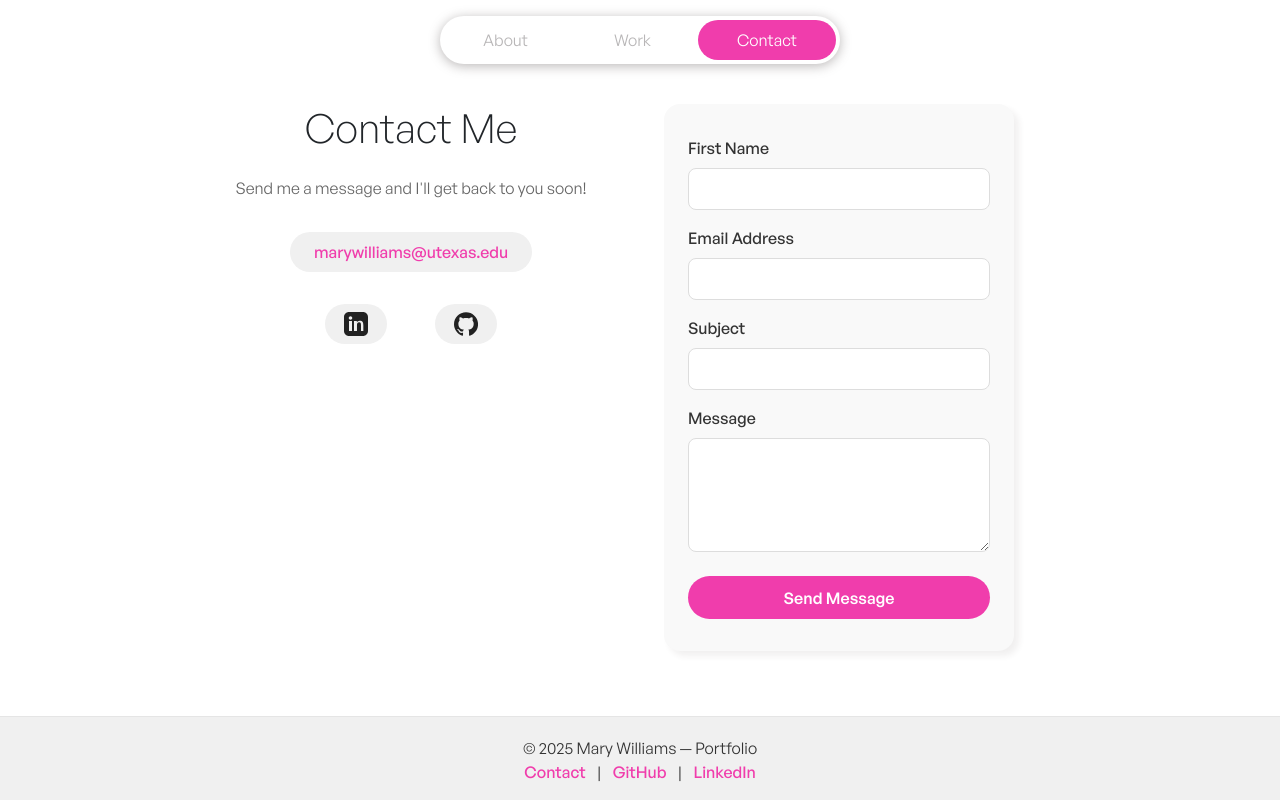
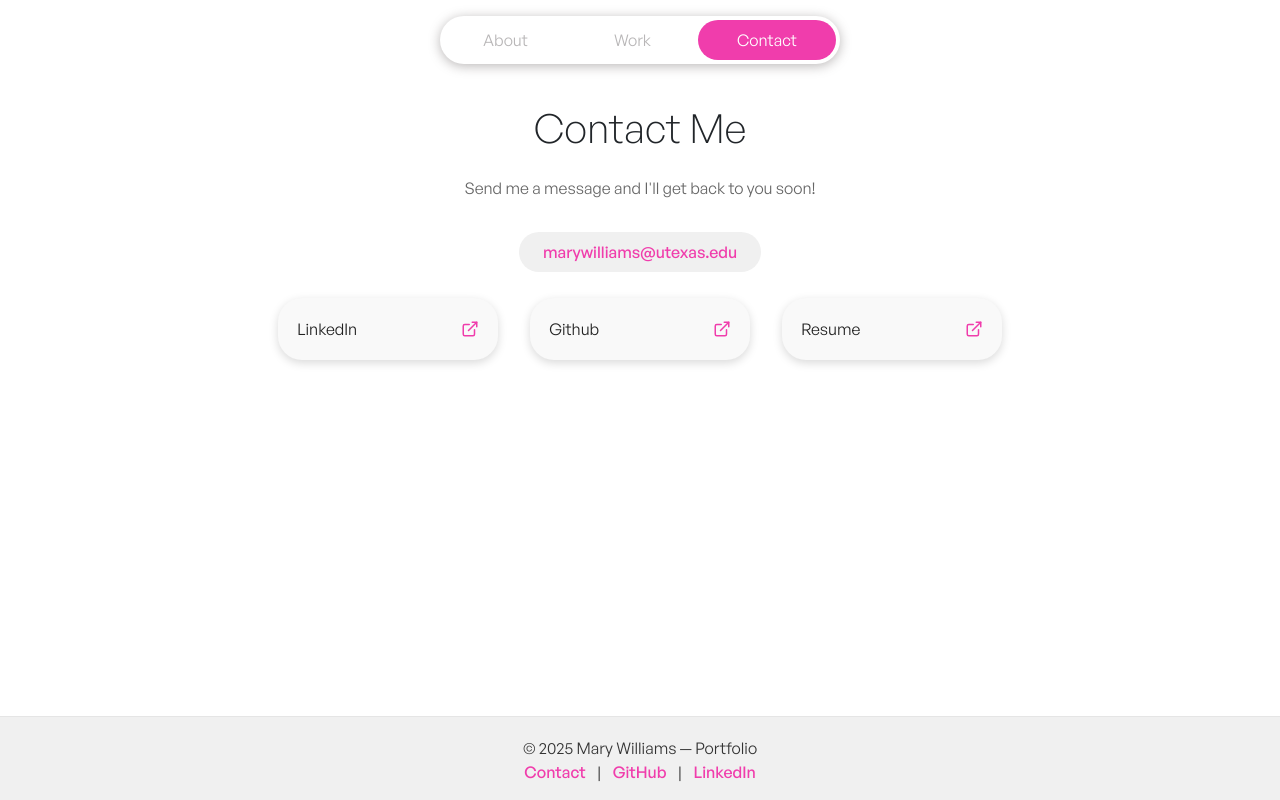
Before and after one commit to mary-williams/marywilliams, a React (Vite) app: page /contact in a window 1280 px wide. Built offline with nearby package versions, Linux system fonts and the light colour scheme; the HTML template or start-up script is replaced by a standard one.

Commit message:
updated contact page

```diff
--- a/src/App.css
+++ b/src/App.css
@@ -25,6 +25,12 @@ body, #root {
   margin-left: 2rem;
 }
 
+.right-col {
+  display: flex;
+  flex-direction: column;
+  margin-right: 2rem;
+}
+
 .app-content {
   flex: 1;
 }
@@ -33,8 +39,6 @@ body, #root {
   width: 35vw;
   max-width: 400px;
   min-width: 100px;
-  margin-right: 2rem;
-  margin-left: auto;
   display: flex;
 }
 
--- a/src/ContactPage.css
+++ b/src/ContactPage.css
@@ -1,3 +1,4 @@
+/* Layout */
 .contact-container {
   width: 100%;
   max-width: 900px;
@@ -16,6 +17,7 @@
   min-width: 200px;
 }
 
+/* Title & Subtext */
 .title {
   text-align: center;
   margin-bottom: 1.5rem;
@@ -27,6 +29,7 @@
   margin-bottom: 2rem;
 }
 
+/* Email Button */
 .Email {
   display: flex;
   justify-content: center;
@@ -45,33 +48,13 @@
   transition: background 0.2s;
 }
 
-/* Social Buttons */
-.Socials {
+/* Info Boxes */
+.info-boxes {
   display: flex;
+  gap: 2rem;
+  flex-wrap: wrap;
   justify-content: center;
-  gap: 2rem;
-  margin-top: 2rem;
-}
-
-.social-btn {
-  display: inline-flex;
-  align-items: center;
-  justify-content: center;
-  background: #f0f0f0;
-  color: #222;
-  border-radius: 1.5rem;
-  padding: 0.5rem 1.2rem;
-  text-decoration: none;
-  font-weight: 600;
-  font-size: 1.5rem;
-  border: none;
-  transition: background 0.2s, color 0.2s;
-  margin: 0 0.5rem;
-}
-
-.social-btn:hover {
-  background: rgb(240, 61, 172);
-  color: #fff;
+  margin-top: 1rem;
 }
 
 /* Contact Form */
@@ -122,7 +105,8 @@
   background: #c92a8f;
 }
 
-@media (max-width: 200px) {
+/* Responsive */
+@media (max-width: 900px) {
   .contact-container {
     gap: 1.5rem;
     padding: 1rem 0.5rem 2rem 0.5rem;
@@ -142,16 +126,17 @@
   .contact-right {
     justify-content: center;
   }
-}
-
-@media (max-width: 700px) {
   .contact-form {
     width: 100%;
     max-width: 100%;
   }
-  .Email button,
-  .social-btn {
+  .Email button {
     width: 100%;
     justify-content: center;
   }
+  .info-boxes {
+    flex-direction: column;
+    align-items: center;
+    gap: 1.5rem;
+  }
 }
--- a/src/ContactPage.jsx
+++ b/src/ContactPage.jsx
@@ -1,11 +1,10 @@
 import './ContactPage.css'
-import { FontAwesomeIcon } from '@fortawesome/react-fontawesome'
-import { faLinkedin, faGithub } from '@fortawesome/free-brands-svg-icons'
+import InfoBox from './InfoBox.jsx'
+import { FiExternalLink } from "react-icons/fi";
 
 function ContactPage() {
   return (
     <div className="contact-container">
-      {/* Left side */}
       <div className="contact-left">
         <div className='title'>
           <h1>Contact Me</h1>
@@ -14,57 +13,58 @@ function ContactPage() {
           <p>Send me a message and I'll get back to you soon!</p>
         </div>
         <div className='Email'>
-          <button>marywilliams@utexas.edu</button>
+          <a
+            href="mailto:marywilliams@utexas.edu"
+            style={{
+              background: "#f0f0f0",
+              color: "rgb(240, 61, 172)",
+              border: "none",
+              borderRadius: "2rem",
+              padding: "0.5rem 1.5rem",
+              fontSize: "1rem",
+              fontWeight: 500,
+              cursor: "pointer",
+              textDecoration: "none",
+              display: "inline-block"
+            }}
+          >
+            marywilliams@utexas.edu
+          </a>
         </div>
-        <div className='Socials'>
+        <div className="info-boxes" style={{ display: 'flex', gap: '2rem', flexWrap: 'wrap', marginTop: '1rem' }}>
+          <InfoBox size="medium">
             <a
               href="https://www.linkedin.com/in/mary-williams-383a6728b"
               target="_blank"
               rel="noopener noreferrer"
-          className="social-btn"
-          aria-label="LinkedIn"
+              style={{ textDecoration: 'none', color: 'inherit', display: 'flex', alignItems: 'center', gap: '0.5rem', justifyContent: 'space-between', width: '100%' }}
             >
-          {/* LinkedIn SVG */}
-          <svg width="24" height="24" fill="currentColor" viewBox="0 0 24 24">
-            <path d="M19 0h-14c-2.761 0-5 2.239-5 5v14c0 2.761 2.239 5 5 5h14c2.761 0 5-2.239 5-5v-14c0-2.761-2.239-5-5-5zm-11 19h-3v-10h3v10zm-1.5-11.268c-.966 0-1.75-.784-1.75-1.75s.784-1.75 1.75-1.75 1.75.784 1.75 1.75-.784 1.75-1.75 1.75zm13.5 11.268h-3v-5.604c0-1.337-.025-3.063-1.868-3.063-1.868 0-2.154 1.459-2.154 2.967v5.7h-3v-10h2.881v1.367h.041c.401-.761 1.379-1.563 2.841-1.563 3.039 0 3.6 2.001 3.6 4.601v5.595z"/>
-          </svg>
+              LinkedIn
+              <FiExternalLink style={{ color: "rgb(240, 61, 172)" }} size={18} />
             </a>
+          </InfoBox>
+          <InfoBox size="medium">
             <a
               href="https://github.com/mary-williams"
               target="_blank"
               rel="noopener noreferrer"
-          className="social-btn"
-          aria-label="GitHub"
+              style={{ textDecoration: 'none', color: 'inherit', display: 'flex', alignItems: 'center', gap: '0.5rem', justifyContent: 'space-between', width: '100%' }}
             >
-          {/* GitHub SVG */}
-          <svg width="24" height="24" fill="currentColor" viewBox="0 0 24 24">
-            <path d="M12 .297c-6.63 0-12 5.373-12 12 0 5.303 3.438 9.8 8.205 11.387.6.113.82-.258.82-.577v-2.234c-3.338.726-4.033-1.416-4.033-1.416-.546-1.387-1.333-1.756-1.333-1.756-1.089-.745.084-.729.084-.729 1.205.084 1.84 1.236 1.84 1.236 1.07 1.834 2.809 1.304 3.495.997.108-.775.418-1.305.762-1.605-2.665-.305-5.466-1.334-5.466-5.93 0-1.31.469-2.381 1.236-3.221-.124-.303-.535-1.523.117-3.176 0 0 1.008-.322 3.301 1.23.957-.266 1.983-.399 3.003-.404 1.02.005 2.047.138 3.006.404 2.291-1.553 3.297-1.23 3.297-1.23.653 1.653.242 2.873.118 3.176.77.84 1.235 1.911 1.235 3.221 0 4.609-2.803 5.624-5.475 5.921.43.371.823 1.102.823 2.222v3.293c0 .322.218.694.825.576 4.765-1.589 8.199-6.086 8.199-11.386 0-6.627-5.373-12-12-12z"/>
-          </svg>
+              Github
+              <FiExternalLink style={{ color: "rgb(240, 61, 172)" }} size={18} />
             </a>
+          </InfoBox>
+          <InfoBox size="medium">
+            <a
+              href="/Mary_Williams_Resume.pdf"
+              download
+              style={{ textDecoration: 'none', color: 'inherit', display: 'flex', alignItems: 'center', gap: '0.5rem', justifyContent: 'space-between', width: '100%' }}
+            >
+              Resume
+              <FiExternalLink style={{ color: "rgb(240, 61, 172)" }} size={18} />
+            </a>
+          </InfoBox>
         </div>
-      </div>
-
-      {/* Right side */}
-      <div className="contact-right">
-        <form className='contact-form'>
-          <label>
-            First Name
-            <input type="text" name="firstName" required />
-          </label>
-          <label>
-            Email Address
-            <input type="email" name="email" required />
-          </label>
-          <label>
-            Subject
-            <input type="text" name="subject" />
-          </label>
-          <label>
-            Message
-            <textarea name="message" rows={4} required />
-          </label>
-          <button type="submit">Send Message</button>
-        </form>
       </div>
     </div>
   )
--- a/src/HomePage.jsx
+++ b/src/HomePage.jsx
@@ -18,11 +18,15 @@ function HomePage() {
           <InfoBox size="medium" header="In the Future">{aboutMe3}</InfoBox>
           <InfoBox size="large" header='My "Why"'>{aboutMe4}</InfoBox>
           <MusicPlayer/>
+        </div>
+      </div>
+      <div className= "right-col">
+        <div className="profile">
+          <img src={ProfileImg} alt="My Picture!" />
+        </div>
+        <div className='right-info-box' style={{marginTop: '1rem'}}>
           <InfoBox size="medium" header="University Orgs">{aboutMe2}</InfoBox>
         </div>
-      </div>
-      <div className="profile">
-        <img src={ProfileImg} alt="My Picture!" />
       </div>
     </div>
   )
--- a/src/MusicPlayer.css
+++ b/src/MusicPlayer.css
@@ -1,10 +1,7 @@
 .music-player {
   /* Inherits .info-box styles */
-  display: flex;
-  flex-direction: column;
-  align-items: center;
-  gap: 1rem;
   width: 250px;
+  margin-top: 0px;
 }
 
 .music-track {
@@ -24,18 +21,19 @@
 .music-title {
   font-weight: 400;
   color: #282828;
+  margin-bottom: 0;
 }
 
 .music-artist{
     font-weight: 300;
     color: #282828;
+    margin-top: 0;
 }
 
 .music-controls {
   display: flex;
   gap: 1rem;
   justify-content: center;
-  margin-top: 0.5rem;
 }
 
 .music-controls button {
```
Also changed, not shown: public/Linkedin.png (added), 1 other file (tests, documents, lock files or other folders). Lines whose indentation alone changed are shown as unchanged.
